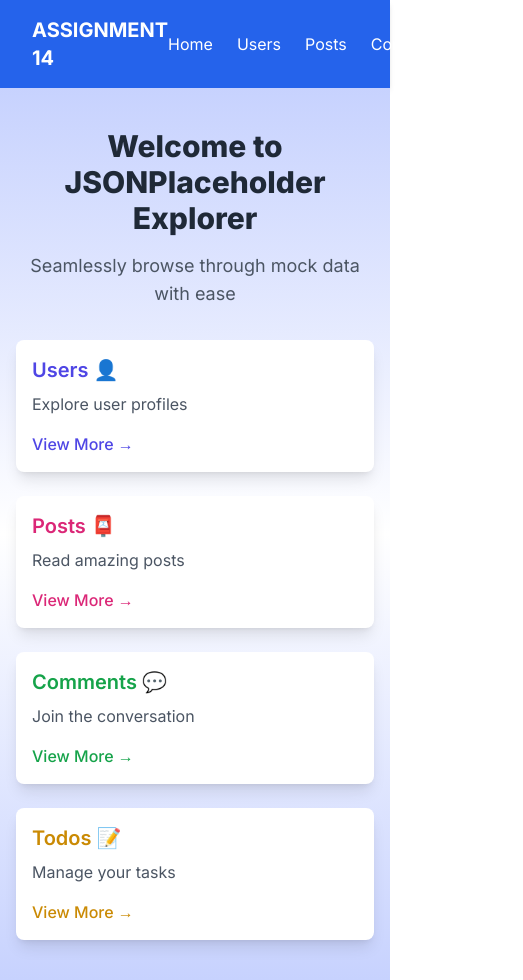
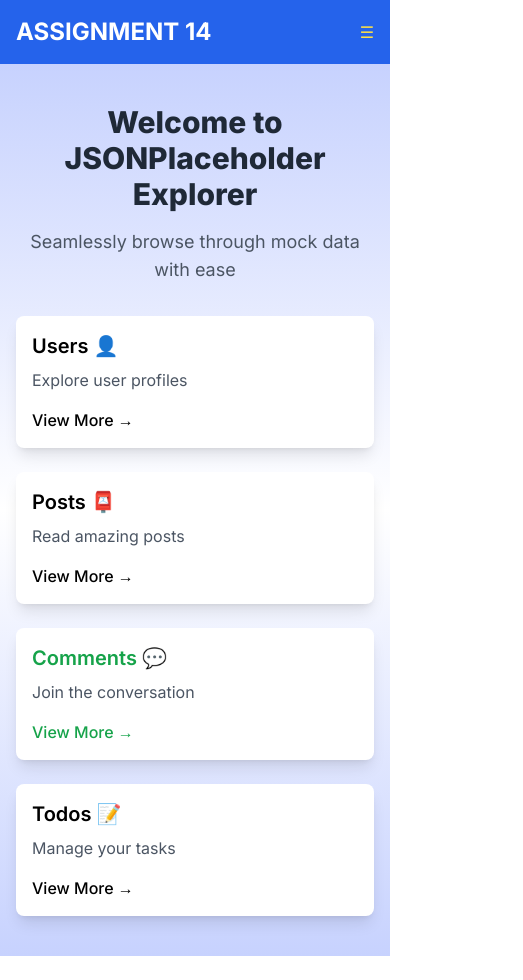
Before and after one commit to WaqarAhmedSahito/assignment-class-14, a Next.js app: page / in a window 390 px wide. Shown: the whole page, 523 px wide, since content can reach past the window. After the commit the page ends 956 px from the top, so only its background shows below. Built offline with nearby package versions, Linux system fonts and the light colour scheme.

Commit message:
responsive

```diff
--- a/app/Components/header.tsx
+++ b/app/Components/header.tsx
@@ -1,22 +1,77 @@
-import React from 'react';
+"use client";
+import React, { useState } from 'react';
 import Link from 'next/link';
 
 const Header: React.FC = () => {
+    const [menuOpen, setMenuOpen] = useState(false); // State for mobile menu toggle
+
     return (
-        <div className="bg-blue-600 text-white py-4 px-8 shadow-md">
-            <div className="flex justify-between items-center">
-                <div className="text-xl font-bold">ASSIGNMENT 14</div>
+        <header className="bg-blue-600 text-white shadow-md">
+            <div className="max-w-7xl mx-auto px-4 sm:px-6 lg:px-8 py-4 flex justify-between items-center">
+                {/* Logo or Title */}
+                <div className="text-2xl font-bold">ASSIGNMENT 14</div>
+
+                {/* Navigation Links */}
                 <nav>
-                    <ul className="flex space-x-6">
-                    <li><Link href="/" className="hover:text-yellow-300">Home</Link></li>
-                        <li><Link href="/Users" className="hover:text-yellow-300">Users</Link></li>
-                        <li><Link href="/Posts" className="hover:text-yellow-300">Posts</Link></li>
-                        <li><Link href="/Comments" className="hover:text-yellow-300">Comments</Link></li>
-                        <li><Link href="/Todos" className="hover:text-yellow-300">Todos</Link></li>
+                    <ul className="hidden sm:flex space-x-6">
+                        <li>
+                            <Link href="/" className="hover:text-yellow-300">
+                                Home
+                            </Link>
+                        </li>
+                        <li>
+                            <Link href="/Users" className="hover:text-yellow-300">
+                                Users
+                            </Link>
+                        </li>
+                        <li>
+                            <Link href="/Posts" className="hover:text-yellow-300">
+                                Posts
+                            </Link>
+                        </li>
+                        <li>
+                            <Link href="/Comments" className="hover:text-yellow-300">
+                                Comments
+                            </Link>
+                        </li>
+                        <li>
+                            <Link href="/Todos" className="hover:text-yellow-300">
+                                Todos
+                            </Link>
+                        </li>
                     </ul>
                 </nav>
+
+                {/* Mobile Menu */}
+                <div className="sm:hidden relative">
+                    <button
+                        className="text-yellow-300 hover:text-yellow-400 focus:outline-none"
+                        onClick={() => setMenuOpen(!menuOpen)}
+                    >
+                        ☰
+                    </button>
+                    {menuOpen && (
+                        <div className="absolute right-0 mt-2 w-48 bg-white rounded-md shadow-lg py-1 z-50">
+                            <Link href="/" className="block px-4 py-2 text-gray-800 hover:bg-gray-100">
+                                Home
+                            </Link>
+                            <Link href="/Users" className="block px-4 py-2 text-gray-800 hover:bg-gray-100">
+                                Users
+                            </Link>
+                            <Link href="/Posts" className="block px-4 py-2 text-gray-800 hover:bg-gray-100">
+                                Posts
+                            </Link>
+                            <Link href="/Comments" className="block px-4 py-2 text-gray-800 hover:bg-gray-100">
+                                Comments
+                            </Link>
+                            <Link href="/Todos" className="block px-4 py-2 text-gray-800 hover:bg-gray-100">
+                                Todos
+                            </Link>
+                        </div>
+                    )}
+                </div>
             </div>
-        </div>
+        </header>
     );
 };
 
--- a/app/page.tsx
+++ b/app/page.tsx
@@ -3,9 +3,9 @@
 
 export default function Home() {
     return (
-        <div>
+        <div className="min-h-screen flex flex-col">
             <Header />
-            <div className="bg-gradient-to-b from-indigo-200 via-white to-indigo-200">
+            <div className="flex-1 bg-gradient-to-b from-indigo-200 via-white to-indigo-200">
                 <div className="max-w-7xl mx-auto px-4 sm:px-6 lg:px-8 py-10 sm:py-20">
                     <h1 className="text-3xl sm:text-5xl font-extrabold text-gray-800 text-center mb-4">
                         Welcome to JSONPlaceholder Explorer
@@ -15,54 +15,50 @@
                     </p>
 
                     <div className="grid grid-cols-1 sm:grid-cols-2 lg:grid-cols-4 gap-6 sm:gap-8">
-                        <div className="group bg-white p-4 sm:p-6 rounded-lg shadow-lg transform hover:scale-105 transition-transform">
-                            <h2 className="text-xl sm:text-2xl font-semibold text-indigo-600 mb-2 group-hover:text-indigo-700">
-                                Users 👤
+                        {[
+                            {
+                                title: "Users 👤",
+                                description: "Explore user profiles",
+                                href: "/Users",
+                                color: "indigo",
+                            },
+                            {
+                                title: "Posts 📮",
+                                description: "Read amazing posts",
+                                href: "/Posts",
+                                color: "pink",
+                            },
+                            {
+                                title: "Comments 💬",
+                                description: "Join the conversation",
+                                href: "/Comments",
+                                color: "green",
+                            },
+                            {
+                                title: "Todos 📝",
+                                description: "Manage your tasks",
+                                href: "/Todos",
+                                color: "yellow",
+                            },
+                        ].map(({ title, description, href, color }, idx) => (
+                            <div
+                                key={idx}
+                                className={`group bg-white p-4 sm:p-6 rounded-lg shadow-lg transform hover:scale-105 transition-transform`}
+                            >
+                                <h2
+                                    className={`text-xl sm:text-2xl font-semibold text-${color}-600 mb-2 group-hover:text-${color}-700`}
+                                >
+                                    {title}
                                 </h2>
-                            <p className="text-gray-600 mb-4">Explore user profiles</p>
+                                <p className="text-gray-600 mb-4">{description}</p>
                                 <Link
-                                href="/Users"
-                                className="inline-block text-indigo-600 font-medium hover:underline"
+                                    href={href}
+                                    className={`inline-block text-${color}-600 font-medium hover:underline`}
                                 >
                                     View More →
                                 </Link>
                             </div>
-                        <div className="group bg-white p-4 sm:p-6 rounded-lg shadow-lg transform hover:scale-105 transition-transform">
-                            <h2 className="text-xl sm:text-2xl font-semibold text-pink-600 mb-2 group-hover:text-pink-700">
-                                Posts 📮
-                            </h2>
-                            <p className="text-gray-600 mb-4">Read amazing posts</p>
-                            <Link
-                                href="/Posts"
-                                className="inline-block text-pink-600 font-medium hover:underline"
-                            >
-                                View More →
-                            </Link>
-                        </div>
-                        <div className="group bg-white p-4 sm:p-6 rounded-lg shadow-lg transform hover:scale-105 transition-transform">
-                            <h2 className="text-xl sm:text-2xl font-semibold text-green-600 mb-2 group-hover:text-green-700">
-                                Comments 💬
-                            </h2>
-                            <p className="text-gray-600 mb-4">Join the conversation</p>
-                            <Link
-                                href="/Comments"
-                                className="inline-block text-green-600 font-medium hover:underline"
-                            >
-                                View More →
-                            </Link>
-                        </div>
-                        <div className="group bg-white p-4 sm:p-6 rounded-lg shadow-lg transform hover:scale-105 transition-transform">
-                            <h2 className="text-xl sm:text-2xl font-semibold text-yellow-600 mb-2 group-hover:text-yellow-700">
-                                Todos 📝
-                            </h2>
-                            <p className="text-gray-600 mb-4">Manage your tasks</p>
-                            <Link
-                                href="/Todos"
-                                className="inline-block text-yellow-600 font-medium hover:underline"
-                            >
-                                View More →
-                            </Link>
-                        </div>
+                        ))}
                     </div>
                 </div>
             </div>
```
Lines whose indentation alone changed are shown as unchanged.
